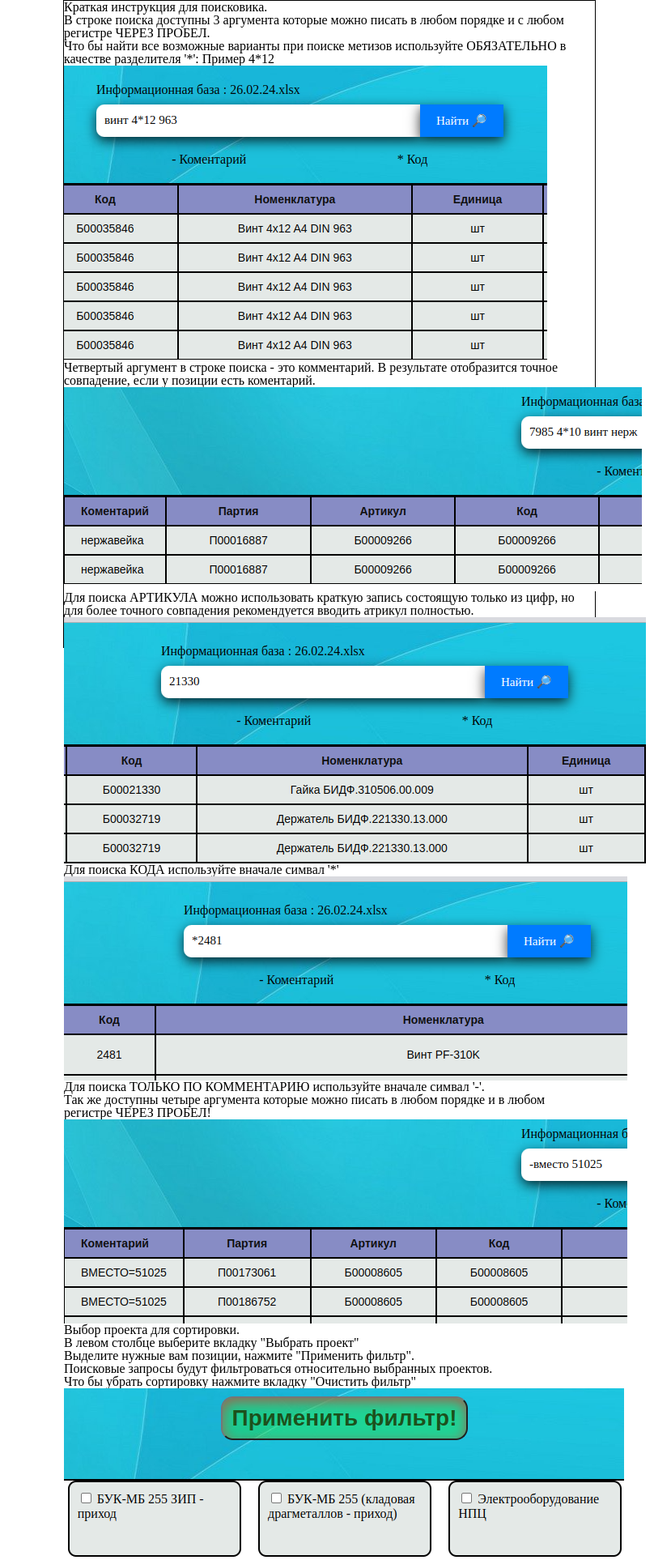
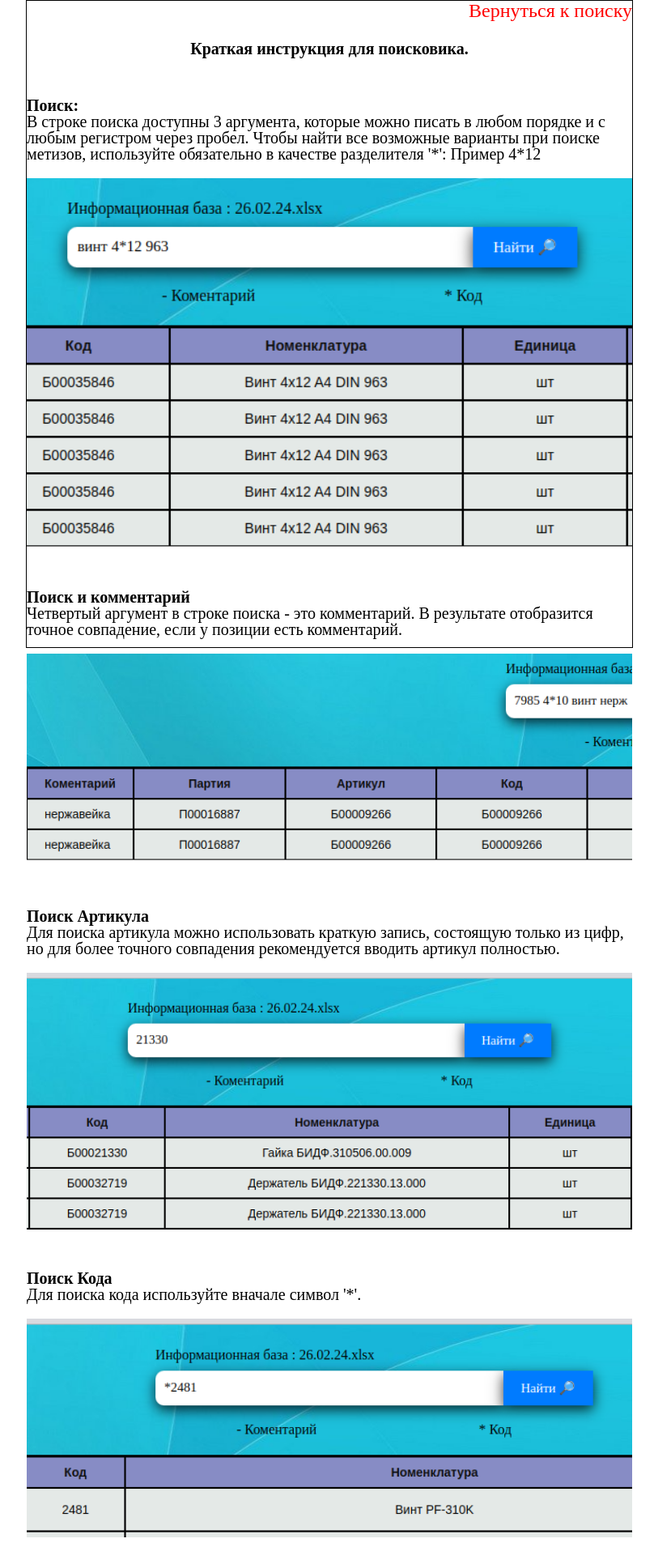
Before and after one commit to banywick/enterprise, a Django app: page /manual/ in a window 1280 px wide. Shown: the top 1926 px of the page at 81% size, without its empty margins (233-1062 px from the left). Run offline with Django 5.2, Linux system fonts and the light colour scheme; data that the repository does not hold is empty; parts of the project's set-up code (start-up, migrations or seed data) failed here and were passed over.

Commit message:
ГОТОВО перед деплоем

```diff
--- a/finder/static/css/manual_style.css
+++ b/finder/static/css/manual_style.css
@@ -1,6 +1,33 @@
 .wrapper {
     border: 1px solid black;
     height: 100vh;
-    width: 658px;
+    width: 750px;
     margin: 0 auto;
 }
+h1 {
+    font-size: 20px;
+    text-align: center;
+    font-weight: 800;
+}
+
+.info_block {
+    font-size: 20px;
+}
+& p {
+    margin-top: 50px;
+}
+
+& img {
+    width: 100%;
+    height: auto;
+}
+.back {
+    color: red;
+    font-size: 24px;
+}
+.link_back {
+    display: flex;
+    justify-content: end;
+    align-items: center;
+    margin-bottom: 25px;
+}
--- a/finder/static/css/search_style.css
+++ b/finder/static/css/search_style.css
@@ -64,6 +64,7 @@
     overflow: auto;
     border-left: 2px solid black;
     border-top: 2px solid black;
+
 }
 
 .table_div th {
--- a/finder/templates/manual.html
+++ b/finder/templates/manual.html
@@ -6,60 +6,72 @@
         <link rel="stylesheet" href="{% static 'css/null_for_templates.css' %}" />
         <link rel="stylesheet" href="{% static 'css/manual_style.css' %}" />
         <meta name="viewport" content="width=device-width, initial-scale=1.0" />
-        <title>Document</title>
+        <title>Инструкция</title>
     </head>
     <body>
+
         <div class="wrapper">
+            <div class="link_back">
+                <a class="back" href="{% url 'main'%}">Вернуться к поиску</a>
+            </div>
             <h1>Краткая инструкция для поисковика.</h1>
             <div class="info_block">
                 <p>
-                    В строке поиска доступны 3 аргумента которые можно писать в любом порядке и с любом регистре ЧЕРЕЗ
-                    ПРОБЕЛ. <br />
-                    Что бы найти все возможные варианты при поиске метизов используйте ОБЯЗАТЕЛЬНО в качестве
+                    <strong>Поиск:</strong><br />
+                    В строке поиска доступны 3 аргумента, которые можно писать в любом порядке и с любым регистром через
+                    пробел. Чтобы найти все возможные варианты при поиске метизов, используйте обязательно в качестве
                     разделителя '*': Пример 4*12
                 </p>
-                <img src="{% static '/img/manual/1.png'%}" alt="Картинка" />
+                <br />
+                <div>
+                    <img src="{% static '/img/manual/1.png'%}" alt="Картинка" />
+                </div>
             </div>
             <div class="info_block">
                 <p>
+                    <strong>Поиск и комментарий</strong><br />
                     Четвертый аргумент в строке поиска - это комментарий. В результате отобразится точное совпадение,
-                    если у позиции есть коментарий.
+                    если у позиции есть комментарий.
                 </p>
+                <br />
                 <img src="{% static '/img/manual/2.png'%}" alt="Картинка" />
             </div>
             <div class="info_block">
                 <p>
-                    Для поиска АРТИКУЛА можно использовать краткую запись состоящую только из цифр, но для более точного
-                    совпадения рекомендуется вводить атрикул полностью.
+                    <strong>Поиск Артикула</strong><br />
+                    Для поиска артикула можно использовать краткую запись, состоящую только из цифр, но для более
+                    точного совпадения рекомендуется вводить артикул полностью.
                 </p>
+                <br />
                 <img src="{% static '/img/manual/3.png'%}" alt="Картинка" />
             </div>
             <div class="info_block">
                 <p>
-                    Для поиска КОДА используйте вначале симвал '*'
-                    <br />
+                    <strong>Поиск Кода</strong><br />
+                    Для поиска кода используйте вначале символ '*'.
                 </p>
+                <br />
                 <img src="{% static '/img/manual/4.png'%}" alt="Картинка" />
             </div>
             <div class="info_block">
                 <p>
-                    Для поиска ТОЛЬКО ПО КОММЕНТАРИЮ используйте вначале симвал '-'. <br />
-                    Так же доступны четыре аргумента которые можно писать в любом порядке и в любом регистре ЧЕРЕЗ
-                    ПРОБЕЛ!
-                    <br />
+                    <strong>Поиск Комментария</strong><br />
+                    Для поиска ТОЛЬКО ПО КОММЕНТАРИЮ используйте вначале символ '-'.
                 </p>
+                <br />
                 <img src="{% static '/img/manual/5.png'%}" alt="Картинка" />
             </div>
             <div class="info_block">
                 <p>
-                    Выбор проекта для сортировки. <br />
-                    В левом столбце выберите вкладку "Выбрать проект" <br />
-                    Выделите нужные вам позиции, нажмите "Применить фильтр". <br />
-                    Поисковые запросы будут фильтроваться относительно выбранных проектов. <br />
-                    Что бы убрать сортировку нажмите вкладку "Очистить фильтр"
-                    <br />
+                    <strong>Сортировка</strong><br />
+                    Для сортировки по проектам нажмите в левой колонке <br>
+                    "Выберать проект". На предложенной странице выберите нужные для сорировки объекты и нажмите "Применить фильтр". В левом столбце вы увидите выбранные элементы по которым будет проводится сортировка. Что бы убрать сортировку нажмите в левой колонке "Очистить фильтр"
                 </p>
+                <br />
                 <img src="{% static '/img/manual/6.png'%}" alt="Картинка" />
+            </div>
+
+
             </div>
         </div>
     </body>
```
Also changed, not shown: finder/utils.py (+10 -5 lines).
